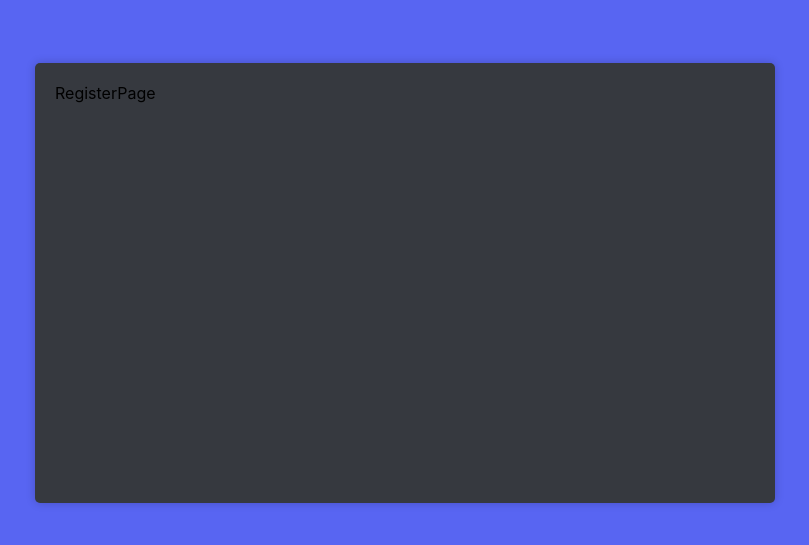
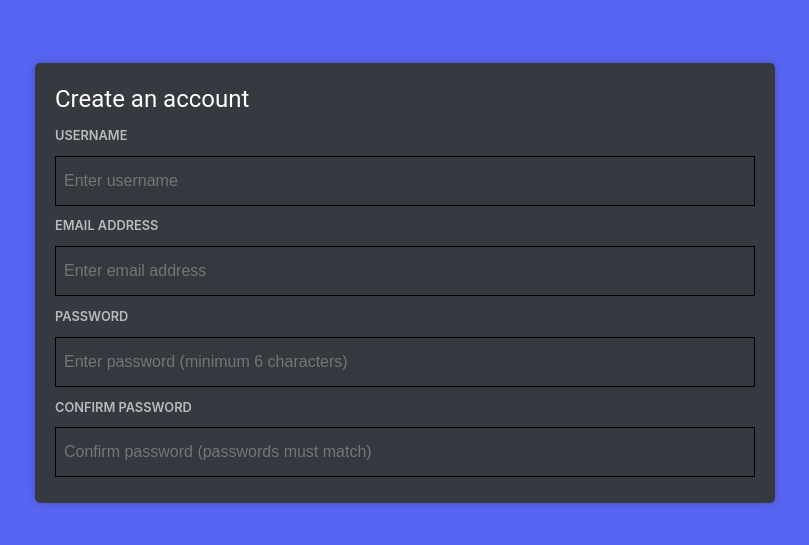
Before and after one commit to bradonsiegle/chat-app, a React (Create React App) app in the folder frontend/: page /register in a window 1280 px wide. Shown: the part 117-662 px from the top of the page, without its empty margins (235-1044 px from the left). Built offline with nearby package versions, Linux system fonts and the light colour scheme.

Commit message:
add register page structure

```diff
--- a/frontend/src/authPages/RegisterPage/RegisterPage.jsx
+++ b/frontend/src/authPages/RegisterPage/RegisterPage.jsx
@@ -1,5 +1,31 @@
+import { useState } from 'react';
+
+import { Typography } from '@mui/material';
 import { AuthBox } from '../../shared/components/AuthBox';
+import { RegisterPageInputs } from './RegisterPageInputs';
 
 export const RegisterPage = () => {
-	return <AuthBox>RegisterPage</AuthBox>;
+	const [email, setEmail] = useState('');
+	const [username, setUsername] = useState('');
+	const [password, setPassword] = useState('');
+	const [confirmPassword, setConfirmPassword] = useState('');
+	const [isFormValid, setIsFormValid] = useState(false);
+
+	return (
+		<AuthBox>
+			<Typography variant='h5' sx={{ color: '#fff' }}>
+				Create an account
+			</Typography>
+			<RegisterPageInputs
+				email={email}
+				setEmail={setEmail}
+				username={username}
+				setUsername={setUsername}
+				password={password}
+				setPassword={setPassword}
+				confirmPassword={confirmPassword}
+				setConfirmPassword={setConfirmPassword}
+			/>
+		</AuthBox>
+	);
 };
```
